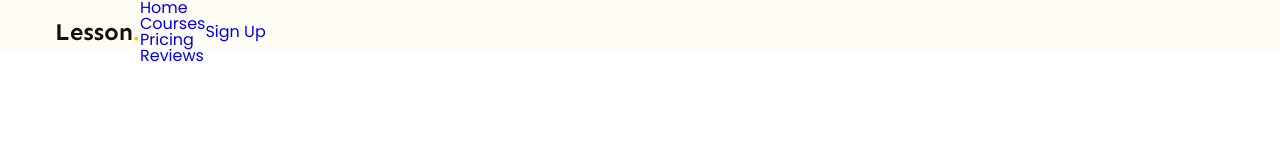
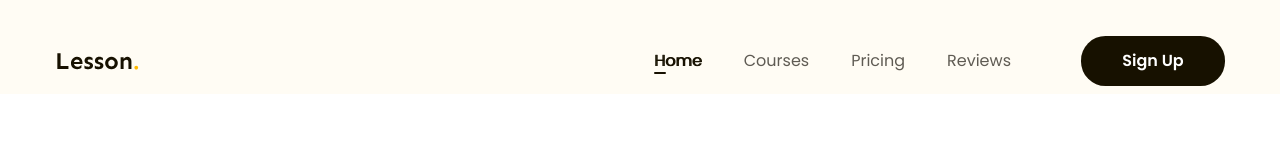
Before and after one commit to HaoLong4935/HaoLong4935-HTML-CSS-Project2, a plain HTML site: page index.html in a window 1280 px wide. Shown: the top 160 px of the page. Drawn offline with Linux system fonts and the light colour scheme.

Commit message:
Done: NavBar

```diff
--- a/assets/css/style.css
+++ b/assets/css/style.css
@@ -12,7 +12,7 @@ body {
 }
 
 /* HEADER START*/
-header {
+.header {
     background: #fffcf4;
 }
 
@@ -20,13 +20,76 @@ a {
     text-decoration: none;
 }
 
-.main-content {
+.header .main-content {
     width: 1170px;
-    height: 50px;
-    margin: auto;
+    /* Thêm dòng này để khi resize không bị dính  */
+    max-width: calc(100% - 48px);
+    margin-left: auto;
+    margin-right: auto;
 }
 
 .header .body {
     display: flex;
     align-items: center;
+    padding: 36px 0 8px;
 }
+
+.header.fixed {
+    position: sticky;
+    top: -28px;
+}
+
+.nav {
+    margin-left: auto;
+}
+
+.nav ul {
+    display: flex;
+}
+
+.nav a {
+    position: relative;
+    color: #5f5b53;
+    font-size: 1.6rem;
+    padding: 8px 21px;
+}
+
+.btn {
+    display: inline-block;
+    min-width: 118px;
+    color: #ffffff;
+    font-weight: 600;
+    padding: 0 16px;
+    font-size: 1.6rem;
+    background-color: #171100;
+    border-radius: 24.5px;
+    text-align: center;
+    /* Phải có display inline block thì nó mới ăn line height */
+    line-height: 50px;
+}
+
+.nav a:hover,
+.nav li.active a {
+    text-shadow: 1px 0 0 currentColor;
+    color: #171100;
+}
+
+.nav li.active a::after {
+    content: "";
+    position: absolute;
+    display: block;
+    width: 12px;
+    background: #171100;
+    height: 2px;
+    border-radius: 1px;
+    bottom: 6px;
+    left: 21px;
+}
+
+.header .sign-up-btn {
+    min-width: 144px;
+}
+
+.header .action {
+    margin-left: 49px;
+}
--- a/index.html
+++ b/index.html
@@ -33,13 +33,13 @@
                             <li class="active">
                                 <a href="!#">Home</a>
                             </li>
-                            <li class="active">
+                            <li>
                                 <a href="!#">Courses</a>
                             </li>
-                            <li class="active">
+                            <li>
                                 <a href="!#">Pricing</a>
                             </li>
-                            <li class="active">
+                            <li>
                                 <a href="!#">Reviews</a>
                             </li>
                         </ul>
```
